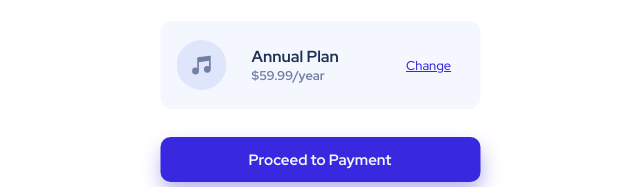
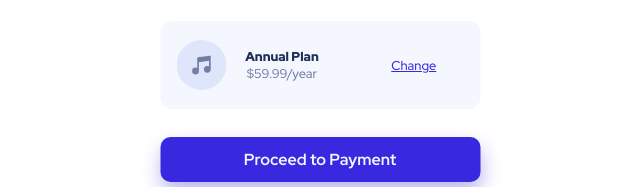
Before and after one commit to clarafuwen/FM_Projects, a website: page orderSummaryComponent/index.html in a window 1280 px wide. Shown: the part 425-612 px from the top of the page, 320-960 px from the left. Drawn offline with Linux system fonts and the light colour scheme.

Commit message:
changed font sizes

```diff
--- a/orderSummaryComponent/index.html
+++ b/orderSummaryComponent/index.html
@@ -11,7 +11,7 @@
     <link href="https://fonts.googleapis.com/css2?family=Red+Hat+Display:wght@500;700;900&display=swap"
         rel="stylesheet">
     <link rel="icon" type="image/png" sizes="32x32" href="./images/favicon-32x32.png">
-    <title>Frontend Mentor | Order summary card</title>
+
 
     <!-- Feel free to remove these styles or customise in your own stylesheet 👍 -->
     <style>
@@ -24,12 +24,13 @@
             color: hsl(228, 45%, 44%);
         }
     </style>
+    <title>Frontend Mentor | Order summary card</title>
 </head>
 
 <body>
     <div class="container">
         <div class="header">
-            <img src="images/illustration-hero.svg" atl='illustration-hero' width="100%" />
+            <img atl='illustration-hero' src="images/illustration-hero.svg" width="100%" />
         </div>
         <div class="content">
             <h2>Order Summary</h2>
@@ -37,13 +38,13 @@
             <div class='rate_info'>
                 <img src="images/icon-music.svg" alt="music" width="100%" />
                 <div class="rate_plan">
-                    <h4>Annual Plan</h>
-                        <p>$59.99/year</p>
+                    <p class="plan_type">Annual Plan<br></p>
+                    <p>$59.99/year</p>
                 </div>
                 <p><a href=''>Change</a></p>
             </div>
-            <button class="proceed"><a href=''>Proceed to Payment</a></button>
-            <button class="cancel"><a href=''>Cancel Order</a></button>
+            <div class="button proceed"><a href=''>Proceed to Payment</a></div>
+            <div class="button cancel"><a href=''>Cancel Order</a></div>
         </div>
     </div>
     <div class="attribution">
--- a/orderSummaryComponent/styles.css
+++ b/orderSummaryComponent/styles.css
@@ -92,7 +92,7 @@ body {
 .rate_info {
     margin-top: 3vh;
     margin-bottom: 2.5vh;
-    width: 275px;
+    width: 278px;
     height: 80px;
     border-radius: 12px;
     background-color: var(--Very-pale-blue);
@@ -106,27 +106,23 @@ body {
     width: 50px;
     height: 50px;
     margin-left: 5%;
+    /* border: 1px solid red; */
+}
 
-    /* border: 1px solid red; */
+.rate_plan {
+    margin-left: 6%;
+    margin-right: 9%;
+    /* border: 1px solid green; */
 
 }
 
-.rate_plan {
-    margin-left: 8%;
-    margin-right: 12%;
+.rate_plan .plan_type {
+    display: block;
+    width: auto;
+    font-weight: 900;
+    color: var(--Dark-blue);
+    /* border: 1px solid red; */
 
-}
-
-.rate_plan h4 {
-    display: contents;
-    width: fit-content;
-    color: var(--Dark-blue);
-}
-
-.rate_plan p {
-    display: contents;
-    width: fit-content;
-    text-align: left;
 }
 
 .rate_info p {
@@ -150,20 +146,25 @@ body {
     text-decoration: none;
 }
 
-button {
+.button {
     background-color: var(--Bright-blue);
     height: 50px;
-    width: 275px;
+    width: 278px;
+
+    display: flex;
+    align-items: center;
+    justify-content: center;
     border-radius: 10px;
     margin-top: 1vh;
-    font-size: 15px;
+    /* font-size: 15px; */
     font-weight: 700;
     border: none;
     box-shadow: 1px 10px 20px hsl(246, 70%, 83%);
+    /* border: 1px solid red; */
 }
 
-button:active,
-button:hover {
+.button:active,
+.button:hover {
     cursor: pointer;
 }
 
@@ -259,7 +260,7 @@ button:hover {
         margin: 0 auto;
     }
 
-    button {
+    .button {
         height: 45px;
         width: 320px;
     }
```
